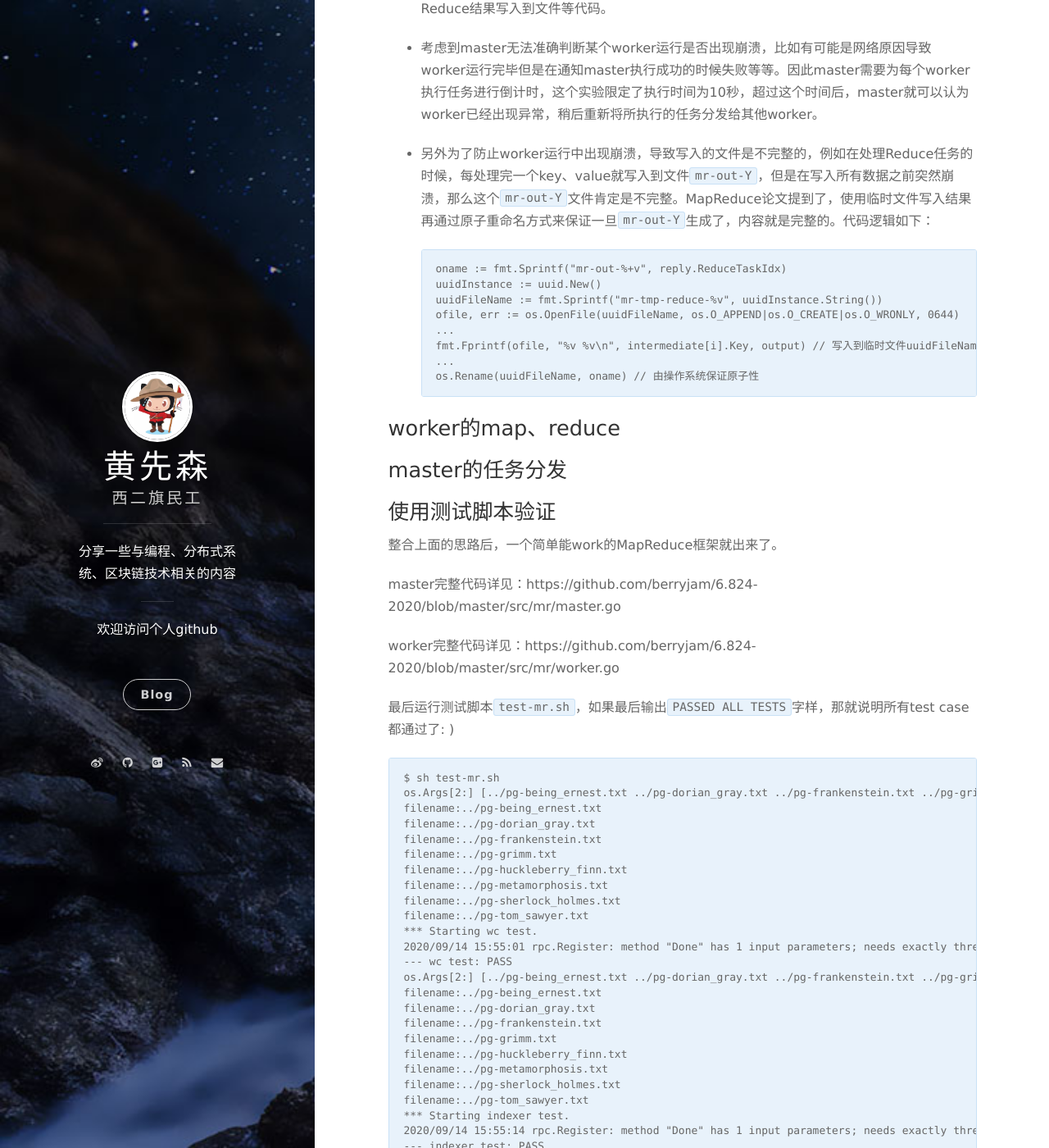
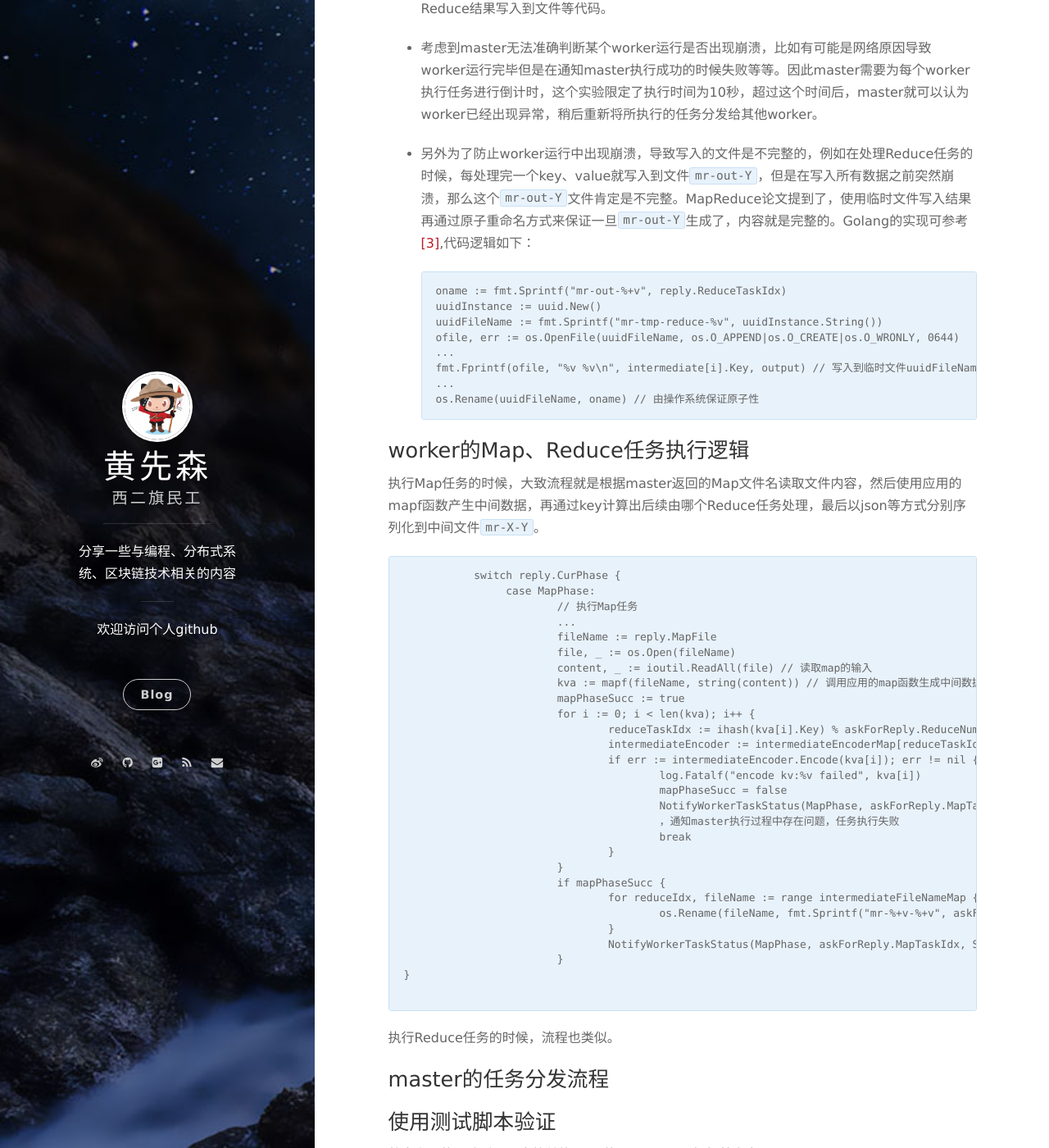
Before and after one commit to berryjam/berryjam.github.io, a Jekyll site: the page built from _posts/2020-09-12-6.824分布式系统课程系列(一):开篇&MapReduce介绍及框架实现.md, in a window 1280 px wide and 1400 px high, scrolled down 7865 px. Shown: the whole window at 82% size. Built offline with Jekyll 4.4.1, drawn with Linux system fonts in a browser that asks for light colours; nearby versions of some CDN libraries; comment, search, counter and statistics services are not loaded; some of the changed text lies outside the part shown.

Commit message:
Update 2020-09-12-6.824分布式系统课程系列(一):开篇&MapReduce介绍及框架实现.md

````diff
--- a/_posts/2020-09-12-6.824分布式系统课程系列(一):开篇&MapReduce介绍及框架实现.md
+++ b/_posts/2020-09-12-6.824分布式系统课程系列(一):开篇&MapReduce介绍及框架实现.md
@@ -295,7 +295,7 @@ func Worker(mapf func(string, string) []KeyValue,
 
 - 考虑到master无法准确判断某个worker运行是否出现崩溃，比如有可能是网络原因导致worker运行完毕但是在通知master执行成功的时候失败等等。因此master需要为每个worker执行任务进行倒计时，这个实验限定了执行时间为10秒，超过这个时间后，master就可以认为worker已经出现异常，稍后重新将所执行的任务分发给其他worker。
 
-- 另外为了防止worker运行中出现崩溃，导致写入的文件是不完整的，例如在处理Reduce任务的时候，每处理完一个key、value就写入到文件`mr-out-Y`，但是在写入所有数据之前突然崩溃，那么这个`mr-out-Y`文件肯定是不完整。MapReduce论文提到了，使用临时文件写入结果再通过原子重命名方式来保证一旦`mr-out-Y`生成了，内容就是完整的。代码逻辑如下：
+- 另外为了防止worker运行中出现崩溃，导致写入的文件是不完整的，例如在处理Reduce任务的时候，每处理完一个key、value就写入到文件`mr-out-Y`，但是在写入所有数据之前突然崩溃，那么这个`mr-out-Y`文件肯定是不完整。MapReduce论文提到了，使用临时文件写入结果再通过原子重命名方式来保证一旦`mr-out-Y`生成了，内容就是完整的。Golang的实现可参考[[3]](https://github.com/natefinch/atomic),代码逻辑如下：
 ```
 oname := fmt.Sprintf("mr-out-%+v", reply.ReduceTaskIdx)
 uuidInstance := uuid.New()
@@ -307,10 +307,48 @@ fmt.Fprintf(ofile, "%v %v\n", intermediate[i].Key, output) // 写入到临时文
 os.Rename(uuidFileName, oname) // 由操作系统保证原子性
 ```
 
-### worker的map、reduce
+### worker的Map、Reduce任务执行逻辑
+
+执行Map任务的时候，大致流程就是根据master返回的Map文件名读取文件内容，然后使用应用的mapf函数产生中间数据，再通过key计算出后续由哪个Reduce任务处理，最后以json等方式分别序列化到中间文件`mr-X-Y`。
+
+```
+	   switch reply.CurPhase {
+	   	case MapPhase:
+			// 执行Map任务
+			...
+			fileName := reply.MapFile
+			file, _ := os.Open(fileName)
+			content, _ := ioutil.ReadAll(file) // 读取map的输入
+			kva := mapf(fileName, string(content)) // 调用应用的map函数生成中间数据
+			mapPhaseSucc := true
+			for i := 0; i < len(kva); i++ {
+				reduceTaskIdx := ihash(kva[i].Key) % askForReply.ReduceNum // 计算key由后续哪个Reduce任务处理
+				intermediateEncoder := intermediateEncoderMap[reduceTaskIdx]
+				if err := intermediateEncoder.Encode(kva[i]); err != nil { // 序列化到临时文件
+					log.Fatalf("encode kv:%v failed", kva[i])
+					mapPhaseSucc = false
+					NotifyWorkerTaskStatus(MapPhase, askForReply.MapTaskIdx, Fail) // 调用rpc
+					，通知master执行过程中存在问题，任务执行失败
+					break
+				}
+			}
+			if mapPhaseSucc {
+				for reduceIdx, fileName := range intermediateFileNameMap {
+					os.Rename(fileName, fmt.Sprintf("mr-%+v-%+v", askForReply.MapTaskIdx, reduceIdx)) // 通过os的原子重命名，保证文件内容的完整性
+				}
+				NotifyWorkerTaskStatus(MapPhase, askForReply.MapTaskIdx, Success) // 通知master，任务执行成功
+			}
+}
+
+```
+
+执行Reduce任务的时候，流程也类似。
+
+### master的任务分发流程
 
 
-### master的任务分发
+
+
 
 ### 使用测试脚本验证
 
@@ -375,3 +413,5 @@ filename:../pg-tom_sawyer.txt
 [[1]](https://pdos.csail.mit.edu/6.824/labs/lab-mr.html) 6.824 Lab 1: MapReduce
 
 [[2]](http://static.googleusercontent.com/media/research.google.com/zh-CN//archive/mapreduce-osdi04.pdf) MapReduce: Simplified Data Processing on Large Clusters
+
+[[3]](https://github.com/natefinch/atomic) atomic file writing
````
